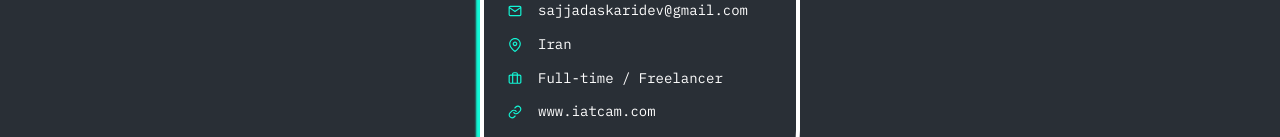
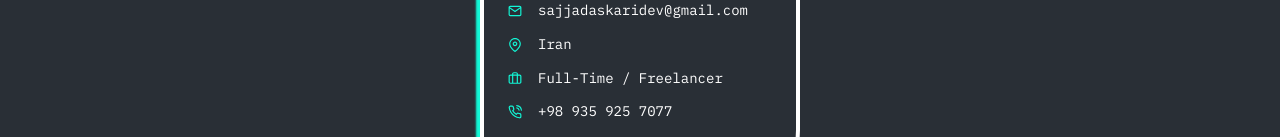
Before and after one commit to IATCAM/Portfolio, a Next.js app: page / in a window 1280 px wide. Shown: the part 663-800 px from the top of the page. Built offline with nearby package versions, Linux system fonts and the light colour scheme.

Commit message:
add cv link

```diff
--- a/src/app/blogs/[id]/page.tsx
+++ b/src/app/blogs/[id]/page.tsx
@@ -74,7 +74,7 @@ const article: Iarticle | null = data;
       </div>
 
       <div className="mt-8 pb-16 flex justify-center">
-          <button className="Button-U text-white px-8 py-4 border-2 border-brand1 rounded-4xl">Subscribe My Blogs</button>
+          <button className="Button-U text-white px-8 py-4 border-2 border-brand1 rounded-4xl cursor-pointer transition-colors duration-300 hover:text-bg1 hover:bg-brand1">Subscribe My Blogs</button>
       </div>
 
     </div>
--- a/src/components/article/Article.tsx
+++ b/src/components/article/Article.tsx
@@ -21,7 +21,7 @@ function Article({title , decription , date , readTime}: Iarticle) {
           <p className="Para-U my-6 text-white">
            {decription}
           </p>
-          <p className="Para-U text-brand1 cursor-pointer">
+          <p className="Para-U text-brand1 cursor-pointer transition-transform duration-300 hover:scale-99">
             Read More &#10095;&#10095;{" "}
           </p>
           <hr className="w-[4.87rem] mt-1 text-white" />
--- a/src/components/blogs/Blogs.tsx
+++ b/src/components/blogs/Blogs.tsx
@@ -30,7 +30,7 @@ function Blogs() {
                     <p className="Para-U my-6 text-white">
                         Web development, also known as website development, encompasses a variety of tasks and processes involved in creating websites for the internet…
                     </p>
-                    <p className="Para-U text-brand1 cursor-pointer">Read More  &#10095;&#10095; </p>
+                    <p className="Para-U text-brand1 cursor-pointer transition-transform duration-300 hover:scale-99">Read More  &#10095;&#10095; </p>
                     <hr className="w-[4.87rem] mt-1 text-white" />
                     <div className="xl:flex xl:items-center ">
                         <p className="Label-U-L text-white bg-grey inline-block py-1 px-2 rounded-2xl mt-6 xl:mr-6">Web Developer</p>
--- a/src/components/header/Header.tsx
+++ b/src/components/header/Header.tsx
@@ -50,7 +50,7 @@ function Header() {
           </div>
 
           <div className="flex items-center justify-center xl:justify-start mt-4 xl:pl-6">
-            <a className="H2-M text-brand1 mr-4 IBM" href="mailto:sajjadaskaridev@gmail.com">Lets Talk</a>
+            <a className="H2-M text-brand1 mr-4 IBM transition-transform duration-300 hover:scale-105" href="mailto:sajjadaskaridev@gmail.com">Lets Talk</a>
             <span className="bg-grey p-2 rounded-full">
               <svg
                 xmlns="http://www.w3.org/2000/svg"
--- a/src/components/specifications/Specifications.tsx
+++ b/src/components/specifications/Specifications.tsx
@@ -1,3 +1,4 @@
+import Link from "next/link";
 
 
 function Specifications() {
@@ -34,23 +35,13 @@ function Specifications() {
                             <path fillRule="evenodd" clipRule="evenodd" d="M5.83325 1.16669C5.36912 1.16669 4.924 1.35106 4.59582 1.67925C4.26763 2.00744 4.08325 2.45256 4.08325 2.91669V3.50002H2.33325C1.36675 3.50002 0.583252 4.28352 0.583252 5.25002V11.0834C0.583252 12.0499 1.36675 12.8334 2.33325 12.8334H11.6666C12.6331 12.8334 13.4166 12.0499 13.4166 11.0834V5.25002C13.4166 4.28352 12.6331 3.50002 11.6666 3.50002H9.91659V2.91669C9.91659 2.45256 9.73221 2.00744 9.40402 1.67925C9.07583 1.35106 8.63071 1.16669 8.16659 1.16669H5.83325ZM8.74992 3.50002V2.91669C8.74992 2.76198 8.68846 2.6136 8.57906 2.50421C8.46967 2.39481 8.3213 2.33335 8.16659 2.33335H5.83325C5.67854 2.33335 5.53017 2.39481 5.42077 2.50421C5.31138 2.6136 5.24992 2.76198 5.24992 2.91669V3.50002H8.74992ZM5.24992 4.66669H8.74992V11.6667H5.24992V4.66669ZM4.08325 4.66669H2.33325C2.01109 4.66669 1.74992 4.92785 1.74992 5.25002V11.0834C1.74992 11.4055 2.01109 11.6667 2.33325 11.6667H4.08325V4.66669ZM9.91659 11.6667V4.66669H11.6666C11.9888 4.66669 12.2499 4.92785 12.2499 5.25002V11.0834C12.2499 11.4055 11.9888 11.6667 11.6666 11.6667H9.91659Z" fill="#12F7D6"/>
                         </svg>
                     </span>
-                    Full-time / Freelancer
+                    Full-Time / Freelancer
                 </h6>
                 <h6 className="flex items-center gap-4 my-4 mb-4">
                     <span>
-                        <svg xmlns="http://www.w3.org/2000/svg" width="14" height="14" viewBox="0 0 14 14" fill="none">
-                            <g clipPath="url(#clip0_611_901)">
-                                <path d="M9.91414 0.622203C8.99645 0.614228 8.11234 0.967009 7.45223 1.60456L7.44621 1.61047L6.44287 2.60797C6.2144 2.83511 6.21333 3.20445 6.44047 3.43292C6.66761 3.66139 7.03695 3.66247 7.26542 3.43533L8.2656 2.44096C8.70537 2.01767 9.29354 1.78352 9.904 1.78883C10.5158 1.79414 11.101 2.03954 11.5336 2.47215C11.9663 2.90477 12.2117 3.49 12.217 4.1018C12.2223 4.71199 11.9883 5.29992 11.5654 5.73962L9.81917 7.48584C9.58262 7.72247 9.29788 7.90553 8.98439 8.02247C8.6709 8.13941 8.33593 8.18757 8.0022 8.16367C7.66846 8.13976 7.34377 8.04437 7.05015 7.88395C6.75653 7.72353 6.50084 7.50184 6.30043 7.23391C6.10746 6.97593 5.74189 6.92323 5.48391 7.1162C5.22593 7.30917 5.17323 7.67474 5.3662 7.93272C5.66682 8.33461 6.05035 8.66715 6.49079 8.90778C6.93122 9.14841 7.41826 9.2915 7.91886 9.32735C8.41946 9.3632 8.92191 9.29097 9.39214 9.11556C9.86237 8.94016 10.2894 8.66567 10.6442 8.31072L12.3941 6.56079L12.4012 6.55356C13.0388 5.89345 13.3916 5.00935 13.3836 4.09166C13.3756 3.17397 13.0075 2.29613 12.3586 1.6472C11.7097 0.998268 10.8318 0.630177 9.91414 0.622203Z" fill="#12F7D6"/>
-                                <path d="M6.08108 4.6726C5.58048 4.63675 5.07802 4.70898 4.60779 4.88439C4.13759 5.05979 3.71061 5.33425 3.35581 5.68916L1.60581 7.43916L1.5987 7.44639C0.961149 8.1065 0.608369 8.99061 0.616343 9.9083C0.624318 10.826 0.992409 11.7038 1.64134 12.3528C2.29027 13.0017 3.16811 13.3698 4.0858 13.3778C5.00349 13.3857 5.88759 13.0329 6.5477 12.3954L6.55493 12.3883L7.55243 11.3908C7.78024 11.163 7.78024 10.7936 7.55243 10.5658C7.32463 10.338 6.95528 10.338 6.72748 10.5658L5.73375 11.5596C5.29405 11.9825 4.70613 12.2164 4.09594 12.2111C3.48414 12.2058 2.89891 11.9604 2.4663 11.5278C2.03368 11.0952 1.78828 10.51 1.78297 9.89816C1.77766 9.28796 2.01161 8.70004 2.43455 8.26034L4.18077 6.51412C4.41731 6.27749 4.70206 6.09442 5.01555 5.97748C5.32903 5.86054 5.664 5.81239 5.99774 5.83629C6.33147 5.86019 6.65616 5.95559 6.94978 6.11601C7.24341 6.27643 7.4991 6.49812 7.69951 6.76605C7.89248 7.02403 8.25805 7.07673 8.51603 6.88376C8.774 6.69078 8.8267 6.32522 8.63373 6.06724C8.33312 5.66535 7.94958 5.33281 7.50915 5.09218C7.06871 4.85155 6.58168 4.70846 6.08108 4.6726Z" fill="#12F7D6"/>
-                            </g>
-                            <defs>
-                                <clipPath id="clip0_611_901">
-                                <rect width="14" height="14" fill="white"/>
-                                </clipPath>
-                            </defs>
-                        </svg>
+                        <svg width="14px" height="14px" viewBox="0 0 24 24" xmlns="http://www.w3.org/2000/svg" fill="none" stroke="#12F7D6" stroke-width="2" stroke-linecap="round" stroke-linejoin="round" className="feather feather-phone-call" transform="rotate(0)matrix(1, 0, 0, 1, 0, 0)"><g id="SVGRepo_bgCarrier" stroke-width="0"></g><g id="SVGRepo_tracerCarrier" stroke-linecap="round" stroke-linejoin="round"></g><g id="SVGRepo_iconCarrier"><path d="M15.05 5A5 5 0 0 1 19 8.95M15.05 1A9 9 0 0 1 23 8.94m-1 7.98v3a2 2 0 0 1-2.18 2 19.79 19.79 0 0 1-8.63-3.07 19.5 19.5 0 0 1-6-6 19.79 19.79 0 0 1-3.07-8.67A2 2 0 0 1 4.11 2h3a2 2 0 0 1 2 1.72 12.84 12.84 0 0 0 .7 2.81 2 2 0 0 1-.45 2.11L8.09 9.91a16 16 0 0 0 6 6l1.27-1.27a2 2 0 0 1 2.11-.45 12.84 12.84 0 0 0 2.81.7A2 2 0 0 1 22 16.92z"></path></g></svg>
                     </span>
-                    www.iatcam.com
+                    +98 935 925 7077
                 </h6>
             </div>
             <div className="flex gap-4 mt-4 text-bg1">
@@ -62,7 +53,7 @@ function Specifications() {
         </div>
 
         <div>
-            <button className="bg-white rounded-4xl py-4 px-8 flex items-center gap-4 Button-U cursor-pointer ubuntu cursor-pointer transition-transform duration-300 hover:scale-105">
+            <Link href="https://umpxyqynyvkgcsphpthq.supabase.co/storage/v1/object/public/cv-download/Sajjad-Askari-Resume.pdf" target="_blank" className="bg-white rounded-4xl py-4 px-8 flex items-center gap-4 Button-U cursor-pointer ubuntu transition-transform duration-300 hover:scale-105">
                 Download CV
                 <span>
                     <svg xmlns="http://www.w3.org/2000/svg" width="24" height="24" viewBox="0 0 24 24" fill="none">
@@ -70,7 +61,7 @@ function Specifications() {
                         <path d="M3 14C3.55228 14 4 14.4477 4 15V19C4 19.2652 4.10536 19.5196 4.29289 19.7071C4.48043 19.8946 4.73478 20 5 20H19C19.2652 20 19.5196 19.8946 19.7071 19.7071C19.8946 19.5196 20 19.2652 20 19V15C20 14.4477 20.4477 14 21 14C21.5523 14 22 14.4477 22 15V19C22 19.7957 21.6839 20.5587 21.1213 21.1213C20.5587 21.6839 19.7957 22 19 22H5C4.20435 22 3.44129 21.6839 2.87868 21.1213C2.31607 20.5587 2 19.7957 2 19V15C2 14.4477 2.44772 14 3 14Z" fill="#292F36"/>
                     </svg>
                 </span>
-            </button>
+            </Link>
         </div>
     </div>
   )
```
